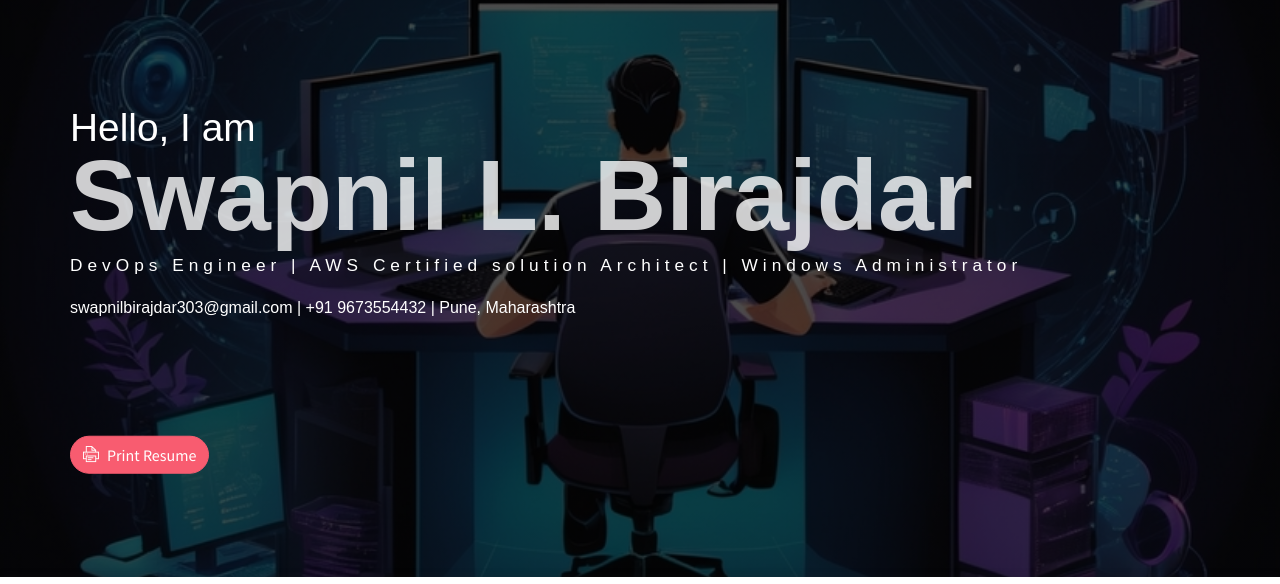
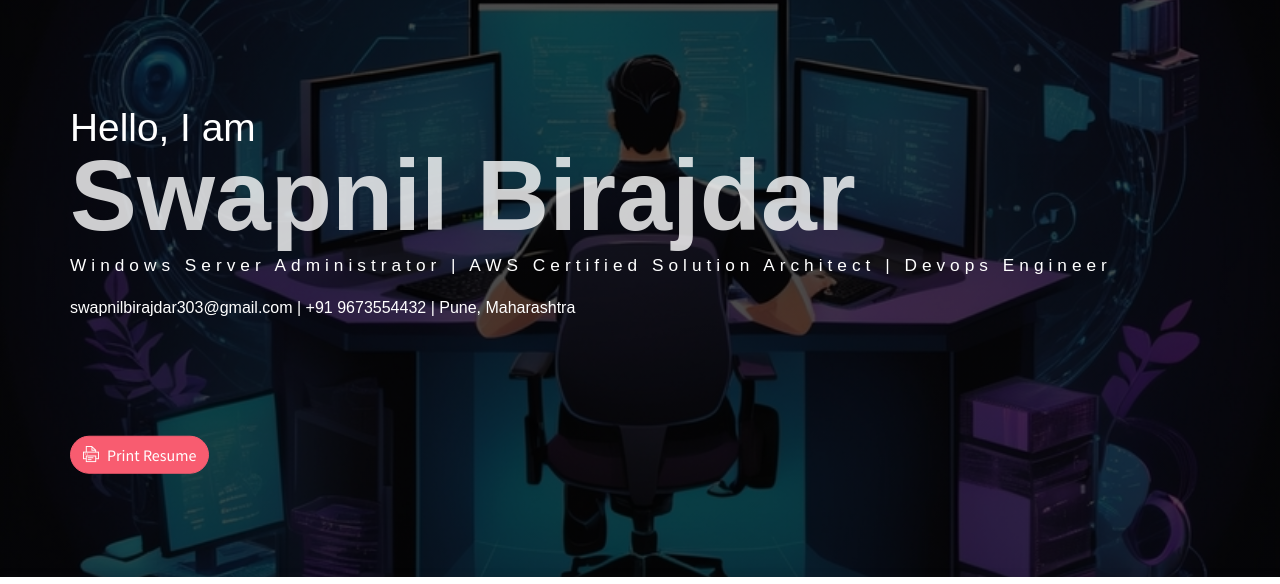
Before and after one commit to iamBira3321/Myprofile-portal-main, a plain HTML site: page index.html in a window 1280 px wide. Shown: the part 63-647 px from the top of the page. Drawn offline with Linux system fonts and the light colour scheme.

Commit message:
Update index.html

```diff
--- a/index.html
+++ b/index.html
@@ -24,8 +24,8 @@
             </ul>
             <div class="header-content">
                 <h4 class="header-subtitle" >Hello, I am</h4>
-                <h1 class="header-title">Swapnil L. Birajdar</h1>
-                <h4 class="header-mono" >DevOps Engineer | AWS Certified solution Architect | Windows Administrator</h4> <br> <br> <br> <br> <br>
+                <h1 class="header-title">Swapnil Birajdar</h1>
+                <h4 class="header-mono" >Windows Server Administrator | AWS Certified Solution Architect | Devops Engineer</h4> <br> <br> <br> <br> <br>
                 <h6 class="header-content" > swapnilbirajdar303@gmail.com | +91 9673554432 | Pune, Maharashtra</h6>
                 <a href="assets/imgs/" download="">
                     <button class="btn btn-primary btn-rounded">
```
